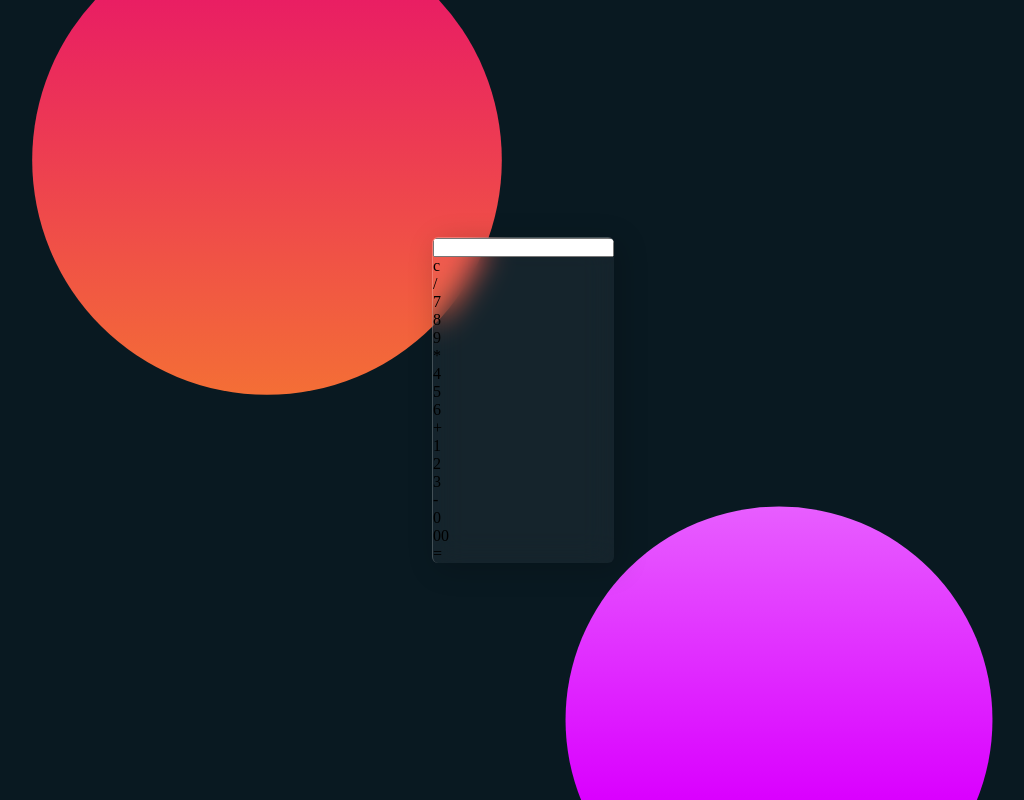
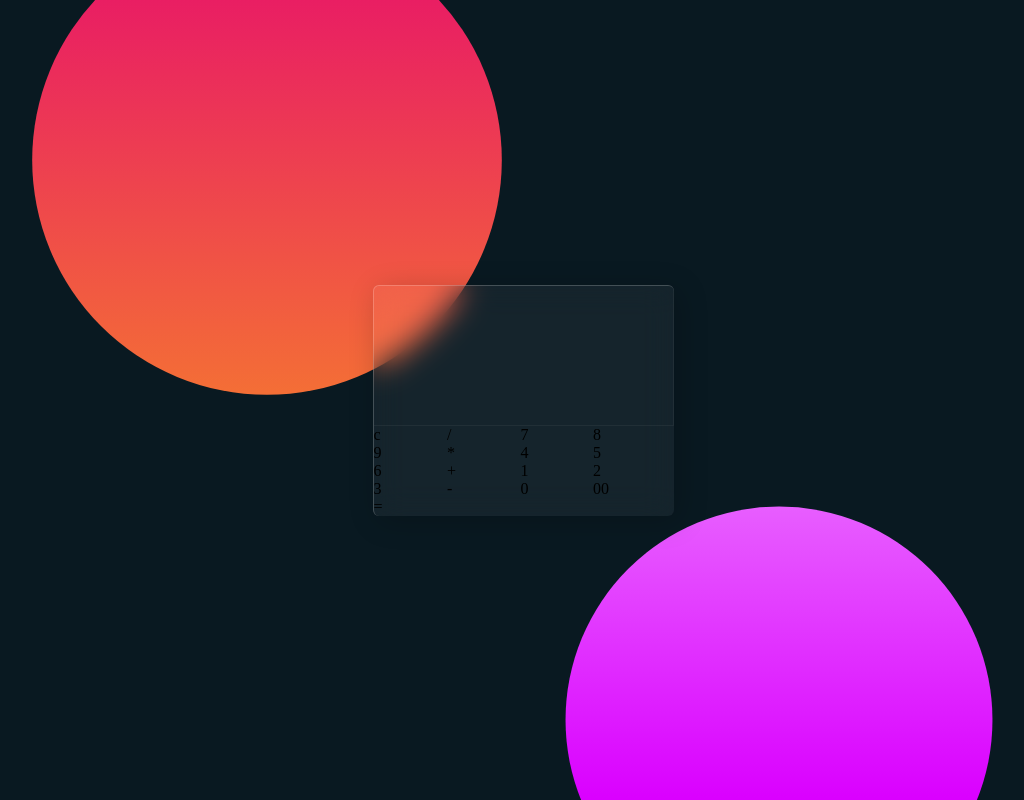
Before and after one commit to faiza203/Animation___i, a plain HTML site: page iii_ Calculator/index.html in a window 1280 px wide. Shown: the whole page, without its empty margins (117-1141 px from the left). Drawn offline with Linux system fonts and the light colour scheme.

Commit message:
Style input value

```diff
--- a/iii_ Calculator/style.css
+++ b/iii_ Calculator/style.css
@@ -37,7 +37,7 @@ body::after {
   clip-path: circle(20% at 70% 90%);
 }
 
-.container{
+.container {
   position: relative;
   background: rgba(255, 255, 255, 0.05);
   border-radius: 6px;
@@ -49,7 +49,22 @@ body::after {
   box-shadow: 5px 5px 30px rgba(0, 0, 0, 0.2);
 }
 
-.calculator{
+.calculator {
   position: relative;
   display: grid;
 }
+
+.value {
+  grid-column: span 4;
+  height: 140px;
+  width: 300px;
+  text-align: right;
+  border: none;
+  outline: none;
+  padding: 10px;
+  font-size: 30px;
+  background: transparent;
+  color: #fff;
+  border-bottom: 1px solid rgba(255, 255, 255, 0.05);
+  border-right: 1px solid rgba(255, 255, 255, 0.05);
+}
```
Lines whose indentation alone changed are shown as unchanged.
